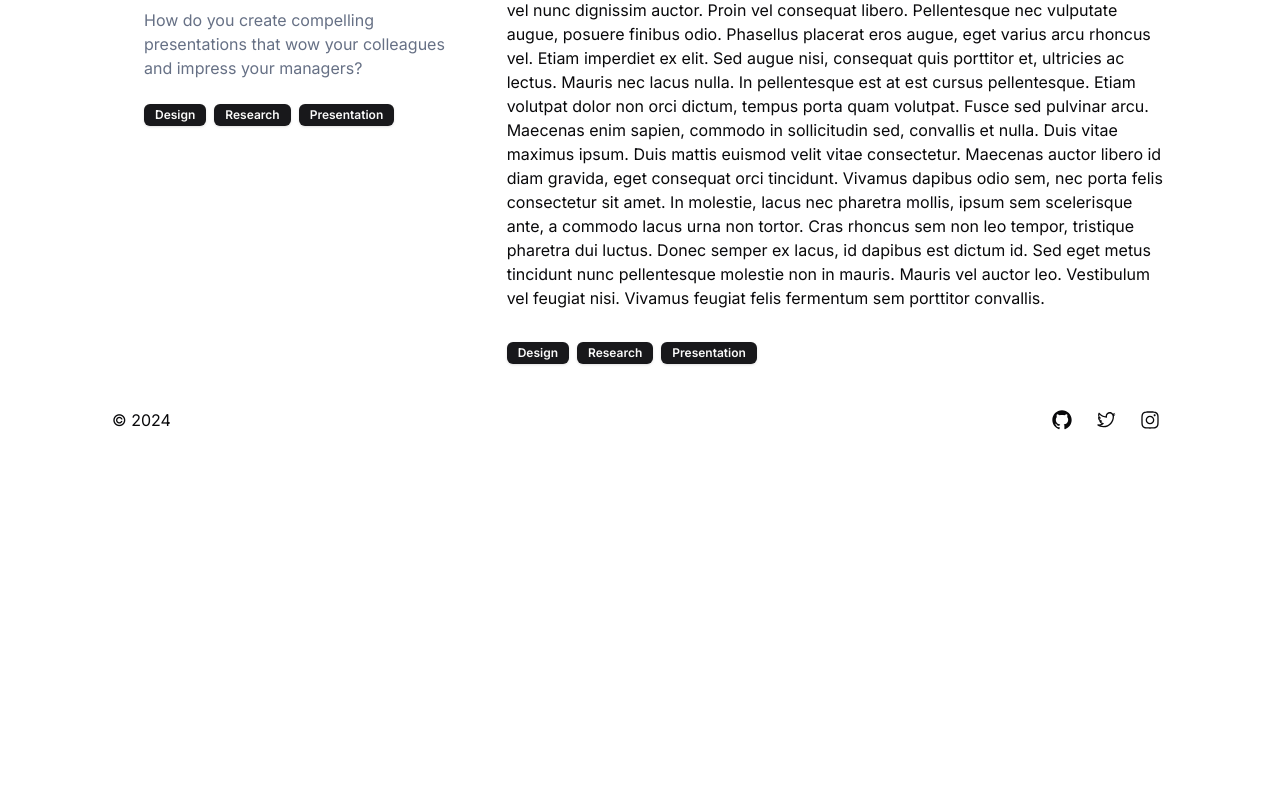
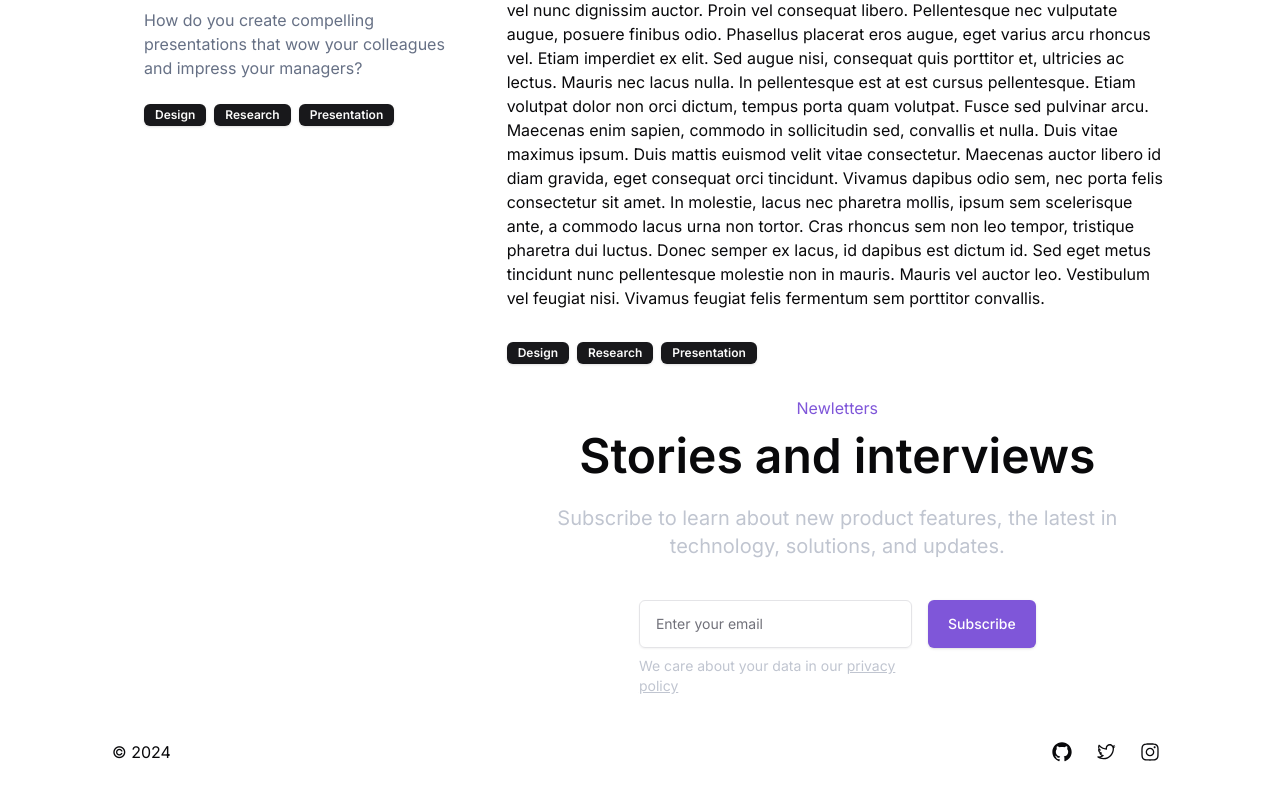
Before and after one commit to buichivi/blogs, a Next.js app: page /about in a window 1280 px wide. Shown: the part 1960-2760 px from the top of the page. Before the commit the page ends 2428 px from the top, so only its background shows below. Built offline with nearby package versions, Linux system fonts and the light colour scheme.

Commit message:
feat(UI): add newletters component

```diff
--- a/app/[postId]/page.tsx
+++ b/app/[postId]/page.tsx
@@ -3,6 +3,7 @@
 import React from 'react';
 import RecentBlogPostsDetail from '../ui/Blog/RecentBlogPostsDetail';
 import BlogDetail from '../ui/Blog/BlogDetail';
+import Newletters from '../ui/Blog/Newletters';
 
 type Props = {
   params: {
@@ -19,6 +20,7 @@ const Page: React.FC<Props> = ({ params: { postId } }) => {
       </div>
       <div className='basis-2/3 shrink-0'>
         <BlogDetail />
+        <Newletters />
       </div>
     </div>
   );
--- /dev/null
+++ b/app/ui/Blog/Newletters.tsx
@@ -0,0 +1,42 @@
+import { Button } from '@/components/ui/button';
+import { Input } from '@/components/ui/input';
+import Link from 'next/link';
+
+const Newletters = () => {
+  return (
+    <div className='mt-8'>
+      <div>
+        <p className='text-center'>
+          <span className='h-6 w-fullfont-semibold text-base text-[#7F56D9]'>Newletters</span>
+        </p>
+        <h3 className='pt-3 pb-6 text-5xl text-center font-semibold'>Stories and interviews</h3>
+        <p className='text-center'>
+          <span className='w-3/5 text-xl font-normal text-[#C0C5D0]'>
+            Subscribe to learn about new product features, the latest in technology, solutions, and
+            updates.
+          </span>
+        </p>
+      </div>
+      <div className='flex items-start justify-between gap-4 w-3/5 mx-auto mt-10'>
+        <div className='w-full flex flex-col gap-2'>
+          <Input
+            type='email'
+            placeholder='Enter your email'
+            className='pl-4 py-3 pr-[14px] w-full h-12'
+          />
+          <p className='text-sm text-[#C0C5D0]'>
+            We care about your data in our{' '}
+            <Link href='#' className='underline'>
+              privacy policy
+            </Link>
+          </p>
+        </div>
+        <Button className='bg-[#7F56D9] hover:bg-[#7F56D9]/80 text-white h-12 px-5 py-3'>
+          Subscribe
+        </Button>
+      </div>
+    </div>
+  );
+};
+
+export default Newletters;
--- /dev/null
+++ b/components/ui/input.tsx
@@ -0,0 +1,22 @@
+import * as React from "react"
+
+import { cn } from "@/lib/utils"
+
+const Input = React.forwardRef<HTMLInputElement, React.ComponentProps<"input">>(
+  ({ className, type, ...props }, ref) => {
+    return (
+      <input
+        type={type}
+        className={cn(
+          "flex h-9 w-full rounded-md border border-input bg-transparent px-3 py-1 text-base shadow-sm transition-colors file:border-0 file:bg-transparent file:text-sm file:font-medium file:text-foreground placeholder:text-muted-foreground focus-visible:outline-none focus-visible:ring-1 focus-visible:ring-ring disabled:cursor-not-allowed disabled:opacity-50 md:text-sm",
+          className
+        )}
+        ref={ref}
+        {...props}
+      />
+    )
+  }
+)
+Input.displayName = "Input"
+
+export { Input }
```
